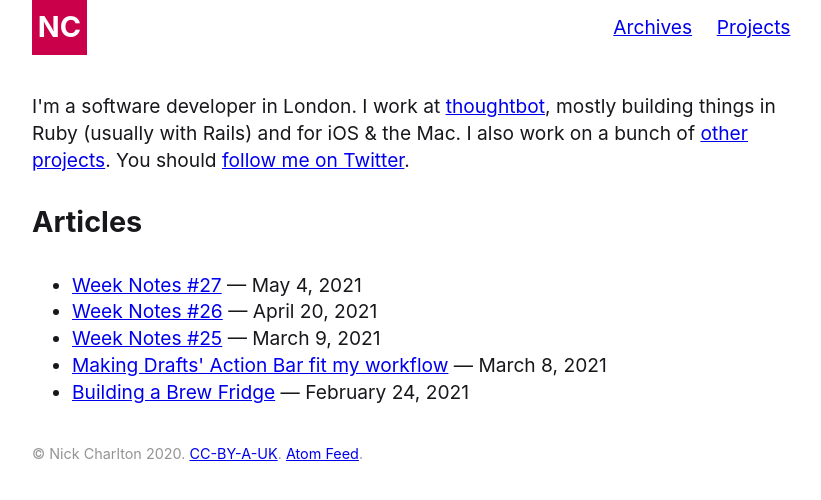
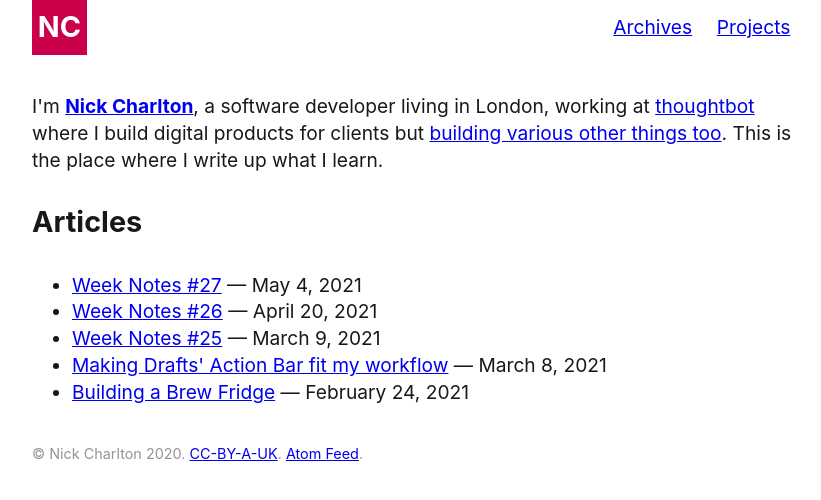
Before and after one commit to nickcharlton/site, a Jekyll site: the page built from index.html, in a window 1280 px wide. Shown: the top 500 px of the page, without its empty margins (224-1045 px from the left). Built offline with Jekyll 4.4.1, drawn with Linux system fonts in a browser that asks for light colours; Markdown is read by kramdown in place of the engine named in the settings.

Commit message:
Update Home copy

```diff
--- a/index.html
+++ b/index.html
@@ -5,12 +5,12 @@ layout: default
 
 <main>
   <p>
-    I'm a software developer in London. I work at
-    <a href="https://thoughtbot.com/london">thoughtbot</a>, mostly building things
-    in Ruby (usually with Rails) and for iOS &amp; the Mac.
-    I also work on a bunch of <a href="/projects.html">other projects</a>. You
-    should
-    <a rel="me" href="https://twitter.com/nickcharlton">follow me on Twitter</a>.
+    I'm <strong><a href="/about.html">Nick Charlton</a></strong>, a software
+    developer living in London, working at
+    <a href="https://thoughtbot.com">thoughtbot</a> where I build digital
+    products for clients but
+    <a href="/projects.html">building various other things too</a>.
+    This is the place where I write up what I learn.
   </p>
 
   <h2>Articles</h2>
```
